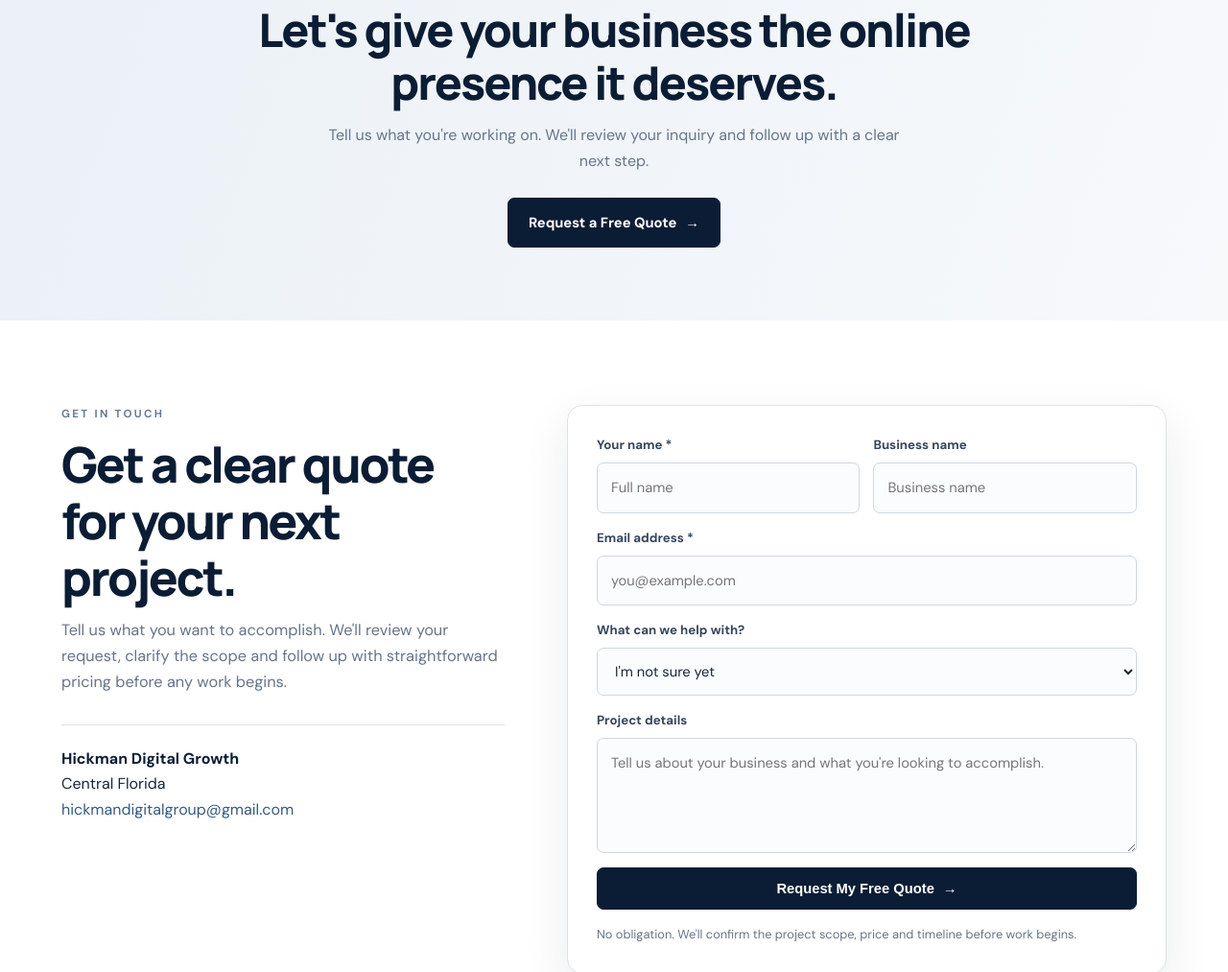
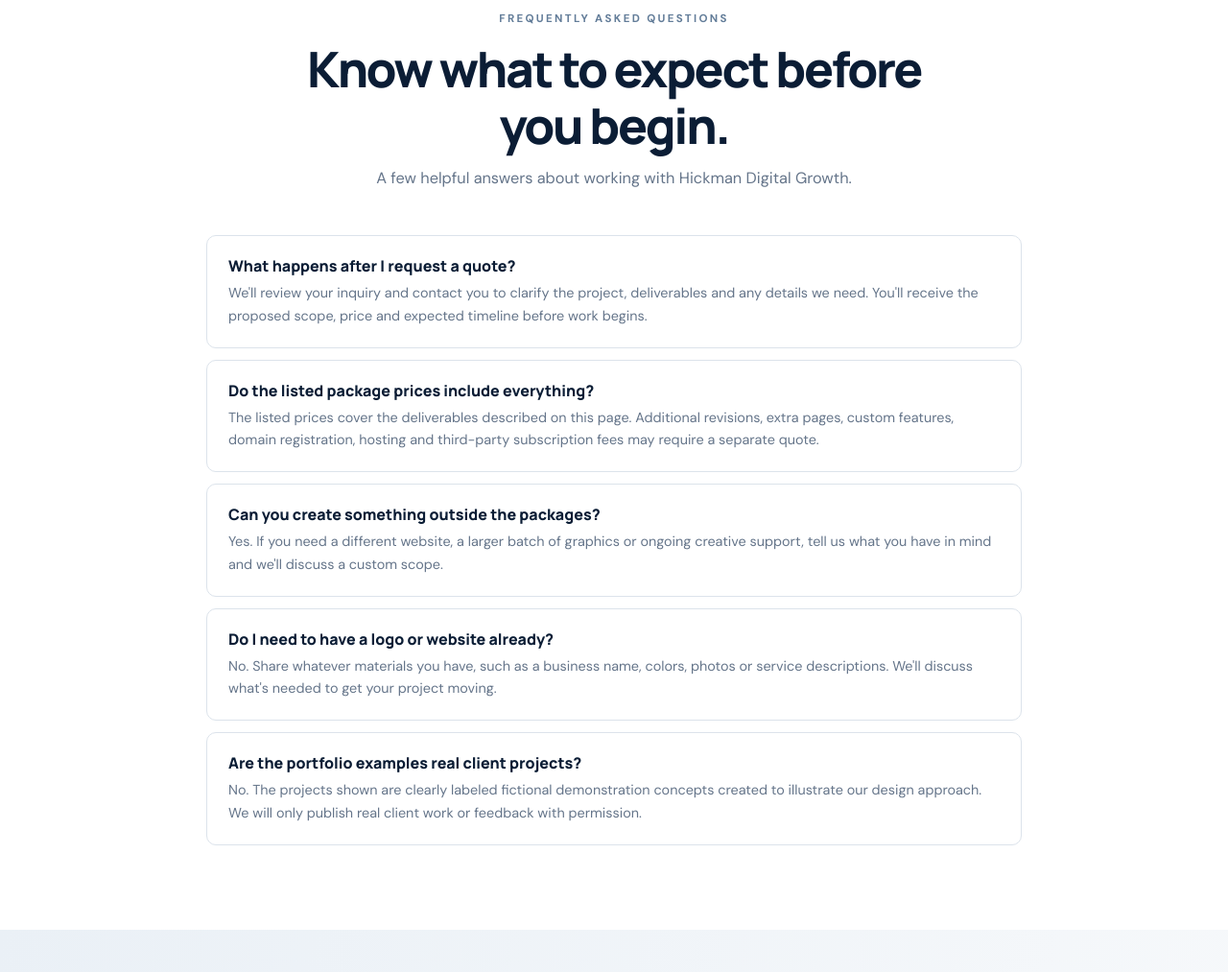
Before and after one commit to andrew4225-lang/hickman-digital-growth, a plain HTML site: page index.html in a window 1280 px wide. Shown: the part 5343-6356 px from the top of the page at 96% size. Drawn offline with nearby package versions, Linux system fonts and the light colour scheme.

Commit message:
Add FAQ section and strengthen website metadata

```diff
--- a/index.html
+++ b/index.html
@@ -4,7 +4,7 @@
 <meta charset="utf-8">
 <meta name="viewport" content="width=device-width,initial-scale=1">
 <meta name="theme-color" content="#0b1d35">
-<meta name="description" content="Hickman Digital Growth helps Central Florida small businesses build a stronger online presence with professional websites, social media content and promotional design.">
+<meta name="description" content="Hickman Digital Growth helps Central Florida small businesses build a stronger online presence with professional websites, social media content and promotional design.">\n<meta property="og:title" content="Hickman Digital Growth | Digital Presence. Real Growth.">\n<meta property="og:description" content="Professional websites, social media content and promotional design for growing small businesses.">\n<meta property="og:type" content="website">\n<meta name="robots" content="index,follow">
 <title>Hickman Digital Growth | Digital Presence. Real Growth.</title>
 <link rel="preconnect" href="https://fonts.googleapis.com">
 <link rel="preconnect" href="https://fonts.gstatic.com" crossorigin>
@@ -59,7 +59,7 @@ footer{background:#071426;color:#c5d0dd;padding:30px 0;font-size:.82rem}.footer-
 .website-hero{padding:18px 16px 20px;background:linear-gradient(120deg,#173d4b,#356a68);color:white}
 .website-hero small{font-size:.43rem;letter-spacing:.16em;color:#c6d8cc;font-weight:800}.website-hero strong{display:block;font:800 1.45rem/1.02 Manrope;letter-spacing:-.04em;margin:9px 0}.website-hero p{max-width:190px;font-size:.55rem;line-height:1.5;color:#e0e9e4;margin:0 0 12px}.website-hero b{display:inline-block;background:#e4c88e;color:#243d43;padding:7px 9px;font-size:.46rem;letter-spacing:.04em}
 .website-foot{display:flex;justify-content:space-around;padding:10px 5px;color:#536b72;font-size:.42rem;font-weight:800;letter-spacing:.07em}
-.portfolio-disclaimer{max-width:850px;margin:24px auto 0;text-align:center;color:#65758a;font-size:.78rem;line-height:1.6}
+.portfolio-disclaimer{max-width:850px;margin:24px auto 0;text-align:center;color:#65758a;font-size:.78rem;line-height:1.6}\n.faq{background:#f5f7fa}.faq-list{max-width:850px;margin:auto;display:grid;gap:12px}.faq-item{background:#fff;border:1px solid var(--line);border-radius:10px;padding:20px 22px}.faq-item h3{font:800 1rem Manrope;color:var(--navy);margin:0 0 6px}.faq-item p{color:var(--muted);font-size:.9rem;margin:0}
 
 @media(max-width:850px){.portfolio-grid{grid-template-columns:1fr 1fr}}@media(max-width:620px){.portfolio-grid{grid-template-columns:1fr}.work-preview{min-height:190px}.feedback-panel{padding:25px 20px}}
 
@@ -126,6 +126,13 @@ footer{background:#071426;color:#c5d0dd;padding:30px 0;font-size:.82rem}.footer-
 </div>
 <p class="pricing-note">Custom projects and monthly packages are available by quote. Domain registration, hosting and third-party subscription fees are not included. Final scope and delivery timing are confirmed before payment.</p>
 </div></section>
+<section class="faq" id="faq"><div class="wrap"><div class="section-head"><div class="kicker">Frequently Asked Questions</div><h2>Know what to expect before you begin.</h2><p>A few helpful answers about working with Hickman Digital Growth.</p></div><div class="faq-list">
+<div class="faq-item"><h3>What happens after I request a quote?</h3><p>We'll review your inquiry and contact you to clarify the project, deliverables and any details we need. You'll receive the proposed scope, price and expected timeline before work begins.</p></div>
+<div class="faq-item"><h3>Do the listed package prices include everything?</h3><p>The listed prices cover the deliverables described on this page. Additional revisions, extra pages, custom features, domain registration, hosting and third-party subscription fees may require a separate quote.</p></div>
+<div class="faq-item"><h3>Can you create something outside the packages?</h3><p>Yes. If you need a different website, a larger batch of graphics or ongoing creative support, tell us what you have in mind and we'll discuss a custom scope.</p></div>
+<div class="faq-item"><h3>Do I need to have a logo or website already?</h3><p>No. Share whatever materials you have, such as a business name, colors, photos or service descriptions. We'll discuss what's needed to get your project moving.</p></div>
+<div class="faq-item"><h3>Are the portfolio examples real client projects?</h3><p>No. The projects shown are clearly labeled fictional demonstration concepts created to illustrate our design approach. We will only publish real client work or feedback with permission.</p></div>
+</div></div></section>
 <section class="cta"><div class="wrap"><div class="kicker">Your next step starts here</div><h2>Let's give your business the online presence it deserves.</h2><p>Tell us what you're working on. We'll review your inquiry and follow up with a clear next step.</p><a class="btn" href="#contact">Request a Free Quote <span aria-hidden="true">→</span></a></div></section>
 <section id="contact"><div class="wrap contact">
 <div class="contact-copy"><div class="kicker">Get In Touch</div><h2>Get a clear quote for your next project.</h2><p>Tell us what you want to accomplish. We'll review your request, clarify the scope and follow up with straightforward pricing before any work begins.</p>
```
